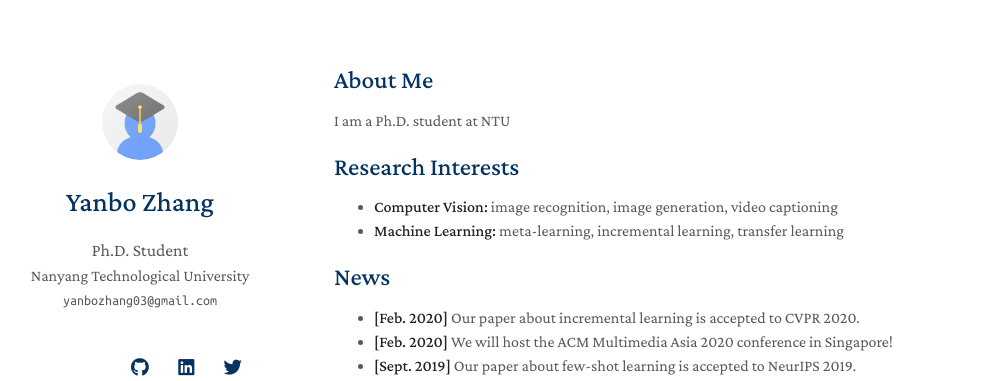
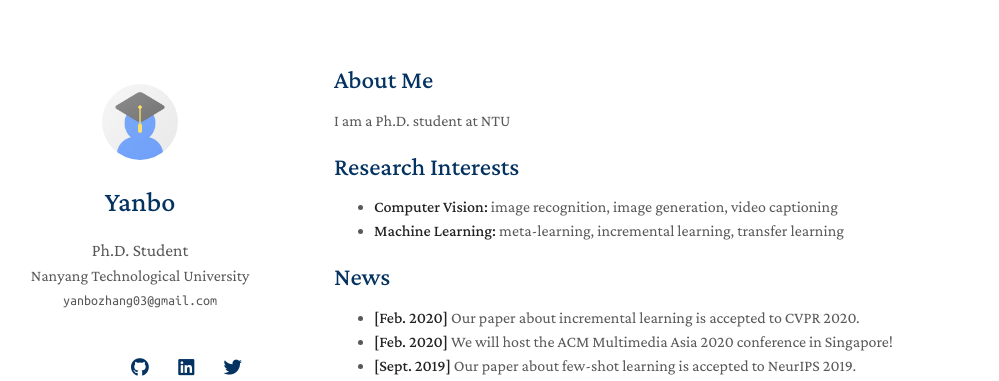
Before and after one commit to yanbozhang003/yanbozhang003.github.io, a Jekyll site: the page built from index.md, in a window 1280 px wide. Shown: the top 381 px of the page, without its empty margins (136-1135 px from the left). Built offline with Jekyll 4.4.1, drawn with Linux system fonts in a browser that asks for light colours; nearby versions of some CDN libraries; a style sheet for code colours, icons or effects is not loaded; our own code applies the rules of GitHub Pages for plain Markdown files.

Commit message:
Update _config.yml

```diff
--- a/_config.yml
+++ b/_config.yml
@@ -1,7 +1,7 @@
 # remote_theme: yaoyao-liu/minimal-light
 
 # Basic Information
-title: Yanbo Zhang
+title: Yanbo
 position: Ph.D. Student
 affiliation: Nanyang Technological University
 email: yanbozhang03@gmail.com
```
